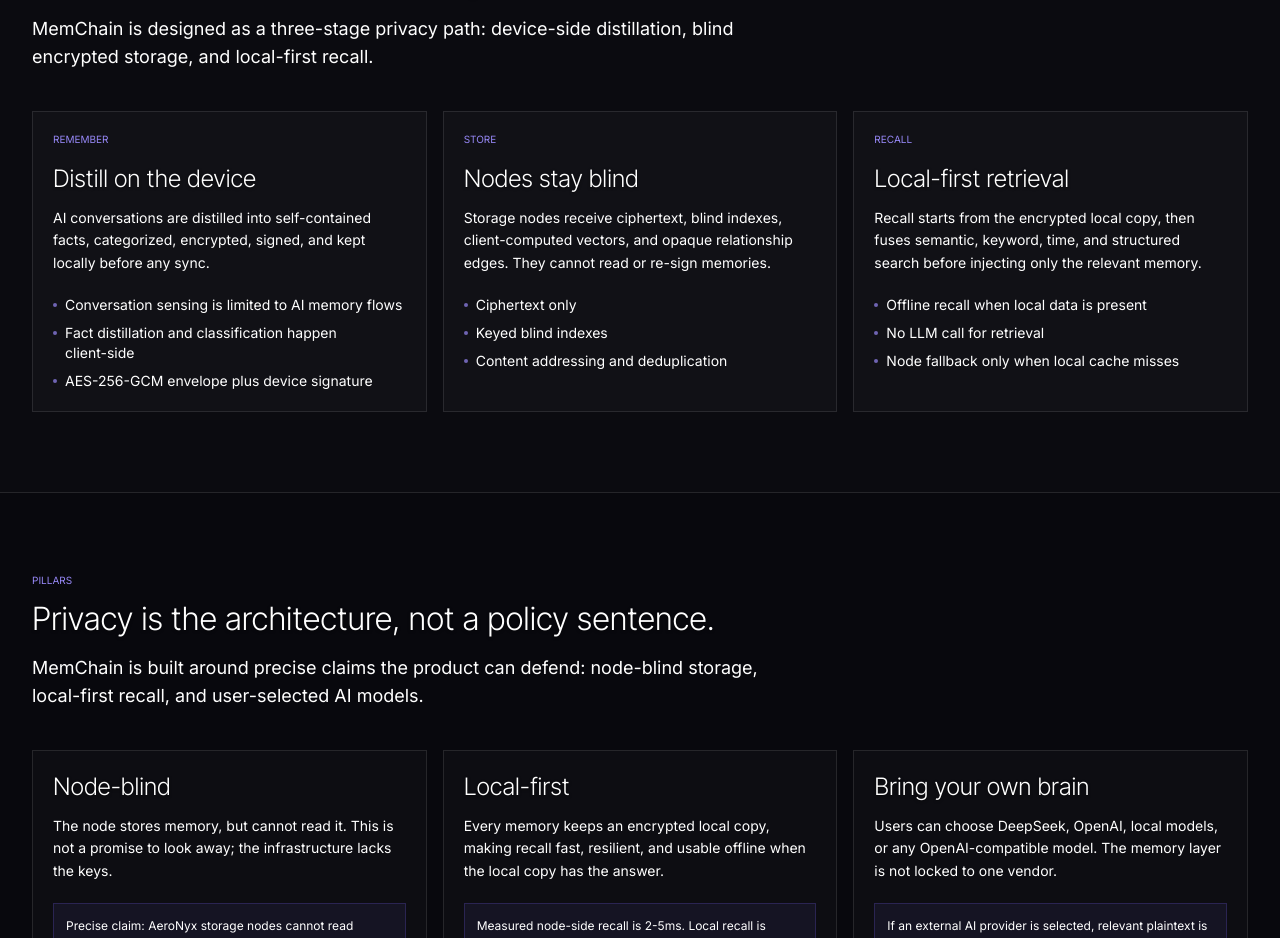
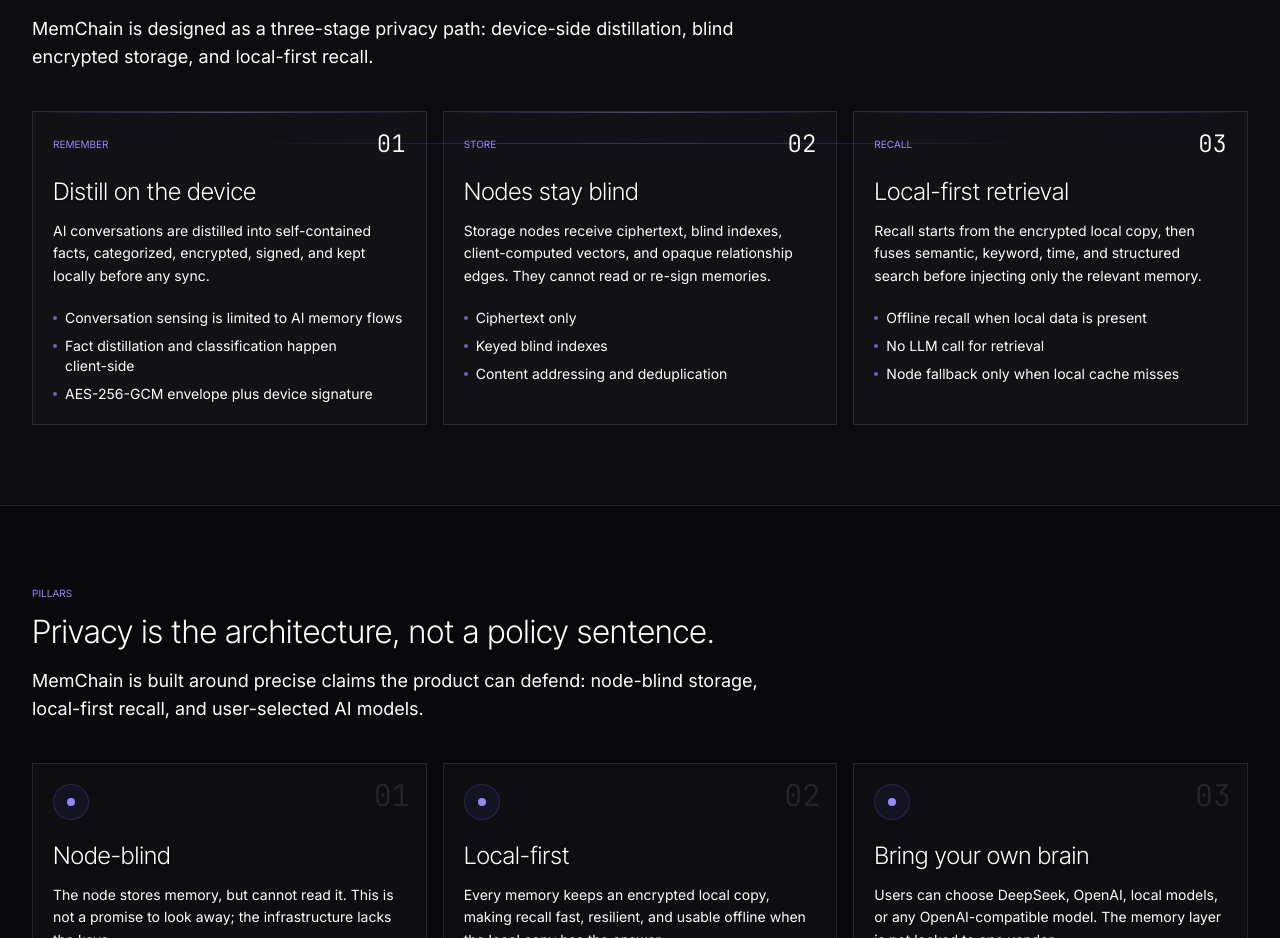
Before and after one commit to AeroNyxNetwork/AeroNyx-web, a Next.js app: page /memchain in a window 1280 px wide. Shown: the part 2334-3272 px from the top of the page. Built offline with nearby package versions, Linux system fonts and the light colour scheme.

Commit message:
Polish MemChain pipeline rhythm

```diff
--- a/pages/memchain.js
+++ b/pages/memchain.js
@@ -34,6 +34,12 @@
  *   Benchmark cards, comparison rows, and the privacy boundary now read as
  *   claim-safe evidence surfaces instead of plain data tables. The measured
  *   claim, market comparison, and limitation copy remain unchanged.
+ *
+ * Modification Reason: v2.8 - Pipeline and pillar rhythm polish.
+ *   The Remember -> Store -> Recall flow now reads as an ordered architecture
+ *   path with step numbers and desktop connectors. Pillar cards receive a
+ *   clearer trust-boundary evidence strip while preserving every approved
+ *   privacy claim and benchmark limitation.
  *
  * Modification Reason: v2.2 - Multilingual mobile resilience.
  *   Tightened long-locale wrapping for MemChain proof rails, comparison cards,
@@ -160,6 +166,7 @@
  * Last Modified: v2.5 - MemChain mobile trust-flow polish
  * Last Modified: v2.6 - Advantage evidence stack polish
  * Last Modified: v2.7 - Benchmark and boundary evidence polish
+ * Last Modified: v2.8 - Pipeline and pillar rhythm polish
  * ============================================
  */
 
@@ -630,7 +637,9 @@ const Pipeline = ({ copy }) => (
         title={copy.title}
         description={copy.description}
       />
-      <div className="mt-10 grid gap-4 md:grid-cols-3">
+      <div className="relative mt-10">
+        <div className="pointer-events-none absolute left-[16.66%] right-[16.66%] top-8 hidden h-px bg-gradient-to-r from-transparent via-brand-light/30 to-transparent md:block" />
+        <div className="grid gap-4 md:grid-cols-3">
         {copy.items.map((item, index) => (
           <motion.article
             key={item.label}
@@ -638,9 +647,15 @@ const Pipeline = ({ copy }) => (
             whileInView={{ opacity: 1, y: 0 }}
             viewport={{ once: true }}
             transition={{ duration: 0.5, delay: index * 0.08, ease: EASE }}
-            className="page-card min-w-0 border p-4 md:p-5"
+            className="page-card relative min-w-0 overflow-hidden border p-4 md:p-5"
           >
-            <div className="text-[10px] uppercase tracking-eyebrow text-brand-light">{item.label}</div>
+            <div className="absolute inset-x-0 top-0 h-px bg-gradient-to-r from-transparent via-brand-light/45 to-transparent" />
+            <div className="mb-5 flex items-center justify-between gap-3">
+              <div className="min-w-0 break-words text-[10px] uppercase leading-4 tracking-eyebrow text-brand-light">{item.label}</div>
+              <div className="shrink-0 font-mono text-2xl font-light leading-none text-white/18">
+                {String(index + 1).padStart(2, '0')}
+              </div>
+            </div>
             <h2 className="mt-4 break-words text-2xl font-light text-white">{item.title}</h2>
             <p className="mt-3 text-sm leading-relaxed text-white/58">{item.description}</p>
             <ul className="mt-5 space-y-2">
@@ -653,6 +668,7 @@ const Pipeline = ({ copy }) => (
             </ul>
           </motion.article>
         ))}
+        </div>
       </div>
     </Container>
   </section>
@@ -667,11 +683,17 @@ const Pillars = ({ copy }) => (
         description={copy.description}
       />
       <div className="mt-10 grid gap-4 lg:grid-cols-3">
-        {copy.items.map((pillar) => (
-          <article key={pillar.title} className="page-card min-w-0 border p-4 md:p-5">
+        {copy.items.map((pillar, index) => (
+          <article key={pillar.title} className="page-card relative min-w-0 overflow-hidden border p-4 md:p-5">
+            <div className="absolute right-4 top-4 font-mono text-3xl font-light leading-none text-white/10">
+              {String(index + 1).padStart(2, '0')}
+            </div>
+            <div className="mb-5 flex h-9 w-9 items-center justify-center rounded-pill border border-brand-line bg-brand-faint text-brand-light">
+              <span className="h-2 w-2 rounded-pill bg-current" />
+            </div>
             <h2 className="break-words text-2xl font-light text-white">{pillar.title}</h2>
             <p className="mt-3 text-sm leading-relaxed text-white/58">{pillar.description}</p>
-            <div className="mt-5 break-words border border-brand-line bg-brand-faint p-3 text-xs leading-relaxed text-brand-light/88">
+            <div className="mt-5 min-w-0 break-words border border-brand-line bg-brand-faint p-3 text-xs leading-relaxed text-brand-light/88">
               {pillar.boundary}
             </div>
           </article>
```
